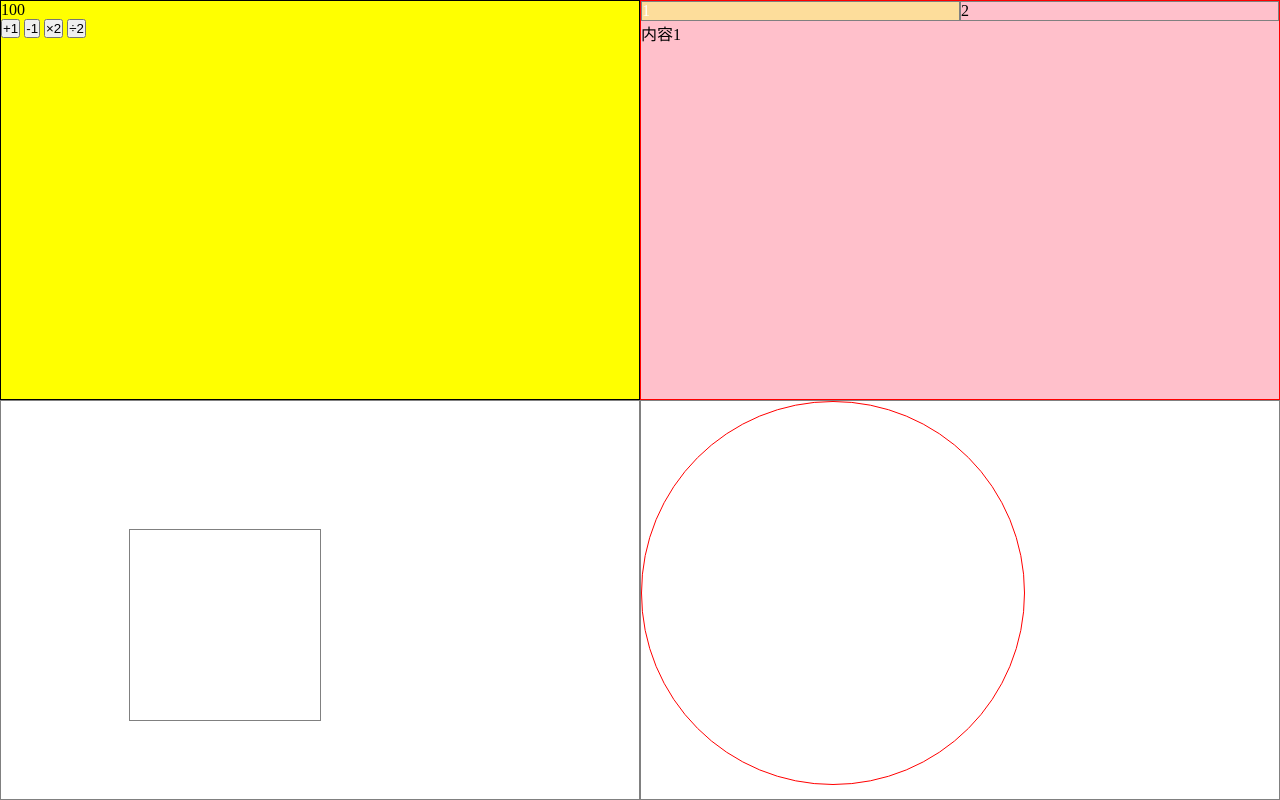
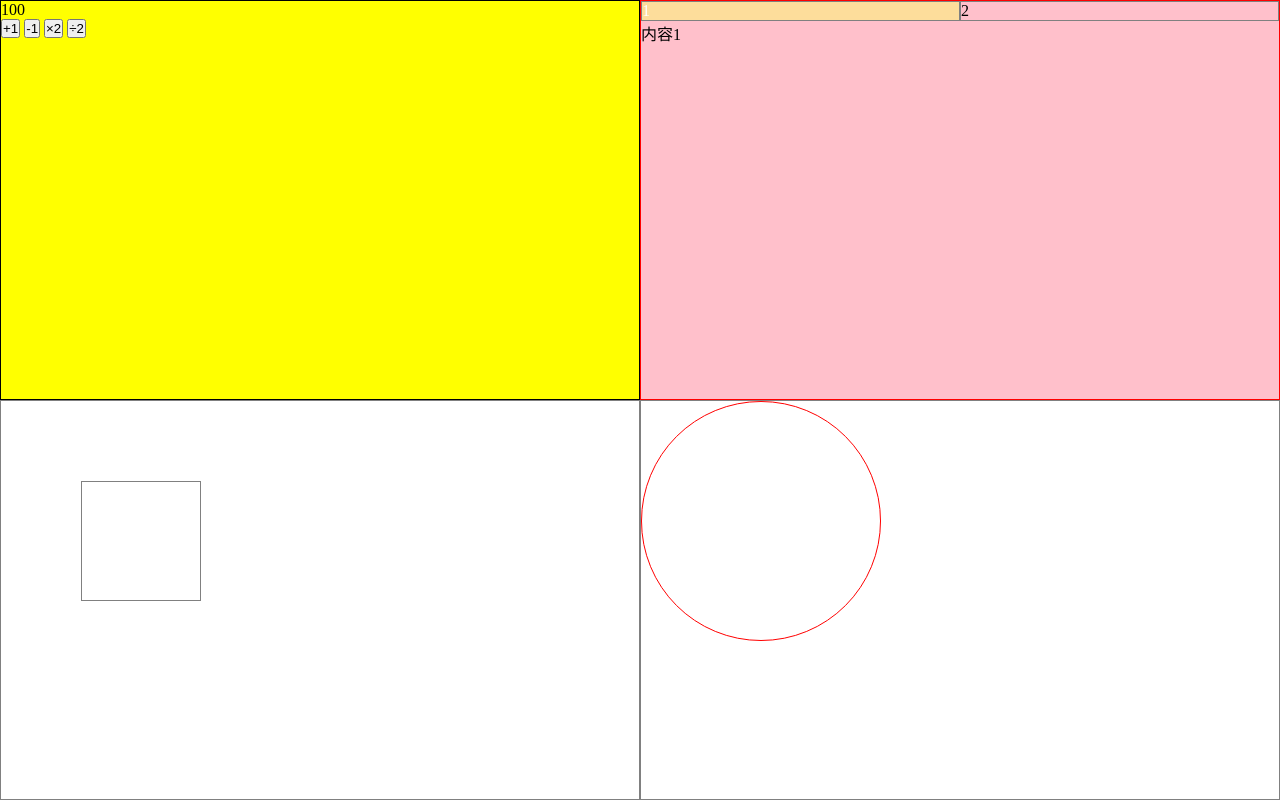
Before and after one commit to clouddawn/MVC-deom-1, a website with bundled scripts: page src/index.html in a window 1280 px wide. Built offline with nearby package versions, Linux system fonts and the light colour scheme.

Commit message:
将vw改为vh

```diff
--- a/src/app3.css
+++ b/src/app3.css
@@ -3,10 +3,10 @@
 }
 #app3 .square {
     border: 1px solid grey;
-    width: 15vw;
-    height: 15vw;
-    margin-top: 10vw;
-    margin-left: 10vw;
+    width: 15vh;
+    height: 15vh;
+    margin-top: 10vh;
+    margin-left: 10vh;
     transition: transform 1s;
 }
 #app3 .square.active {
--- a/src/app4.css
+++ b/src/app4.css
@@ -1,6 +1,3 @@
-#app4 {
-
-}
 @keyframes change {
     0% {
         background: red;
@@ -10,8 +7,8 @@
     }
 }
 #app4 .circle {
-    width: 30vw;
-    height: 30vw;
+    width: 30vh;
+    height: 30vh;
     border-radius: 50%;
     border: 1px solid red;
 }
```
Also changed, not shown: dist/index.html, 8 other files.
